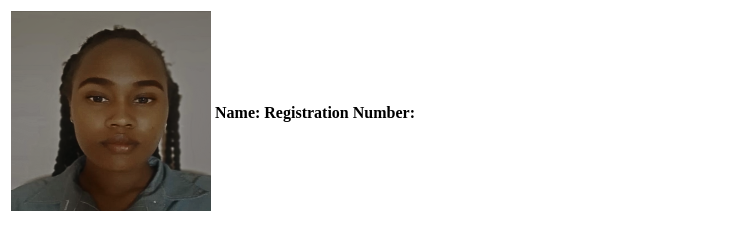
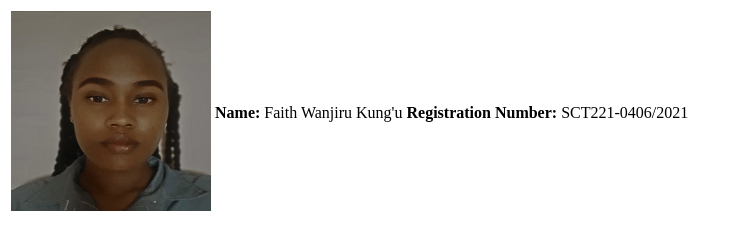
Before and after one commit to ladygit-comits/Assignment, a plain HTML site: page index.html in a window 1280 px wide. Shown: the whole page, without its empty margins (0-740 px from the left). Drawn offline with Linux system fonts and the light colour scheme.

Commit message:
Add table data

```diff
--- a/index.html
+++ b/index.html
@@ -13,9 +13,10 @@
   <table>
     <tr>
         <th><img src="passport.png" alt="Passport Photo"  width="200" height="200"></th>
-        <th>Name:</th>
-        <th>Registration Number:</th>
+        <th>Name:  <td>Faith Wanjiru Kung'u</td></th>
+        <th>Registration Number:<td>SCT221-0406/2021</td></th>
     </tr>
+
   </table>
 </body>
 </html>
```
